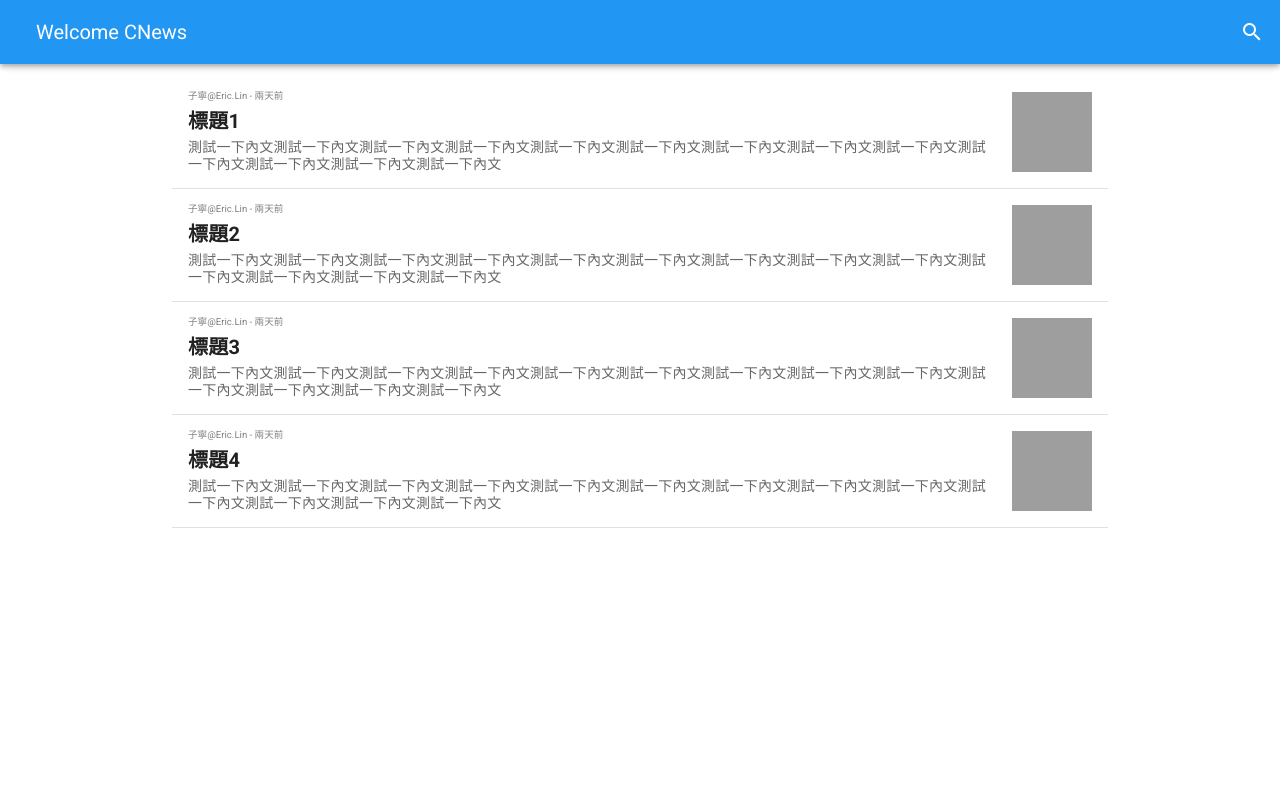
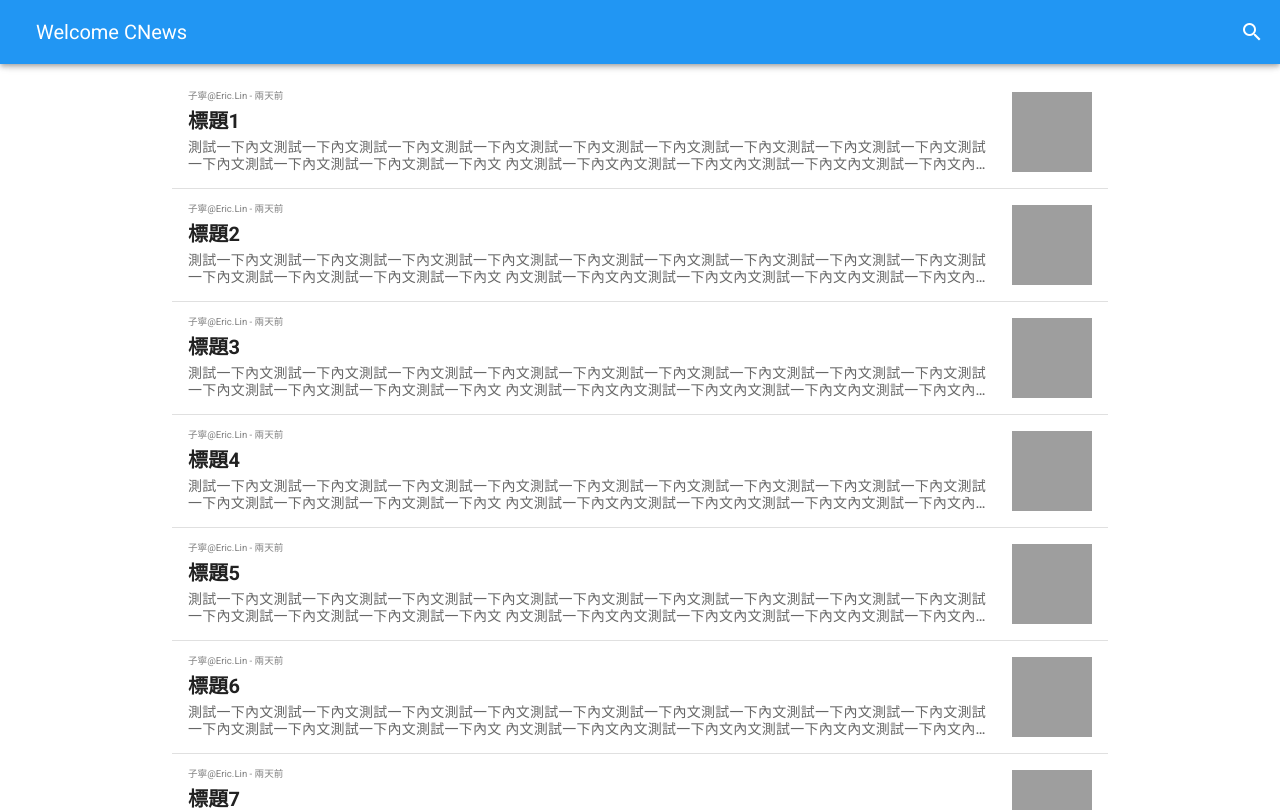
Before and after one commit to ericlin31/cnews, a Vue app: page /article in a window 1280 px wide. Shown: the top 810 px of the page. Built offline with nearby package versions, Linux system fonts and the light colour scheme.

Commit message:
date 5/4
add views AppBar and add articlePage cpns and try keep alive two cpns but no work

```diff
--- a/src/App.vue
+++ b/src/App.vue
@@ -1,23 +1,15 @@
 <template>
-  <v-app>
-    <top-bar></top-bar>
-    <v-main>
-      <v-container fluid>
-        <router-view></router-view>
-      </v-container>
-    </v-main>
-    <bottom-bar></bottom-bar>
-  </v-app>
+  <app-bar>
+    <router-view></router-view>
+  </app-bar>
 </template>
 
 <script>
-import topBar from "./components/appBar/topBar";
-import bottomBar from "./components/appBar/bottomBar";
+import appBar from "./views/AppBar";
 export default {
   name: "App",
   components: {
-    topBar,
-    bottomBar,
+    appBar,
   },
   data() {
     return {};
@@ -26,5 +18,4 @@ export default {
 };
 </script>
 
-<style lang="scss" scoped>
-</style>
+<style lang="scss" scoped></style>
--- a/src/components/appBar/bottomBar.vue
+++ b/src/components/appBar/bottomBar.vue
@@ -8,15 +8,19 @@
     class="hidden-md-and-up"
   >
     <v-btn>
-      <span>Recents</span>
+      <span>主頁面</span>
       <v-icon>mdi-history</v-icon>
     </v-btn>
     <v-btn>
-      <span>Favorites</span>
+      <span>收藏</span>
       <v-icon>mdi-heart</v-icon>
     </v-btn>
     <v-btn>
-      <span>Nearby</span>
+      <span>通知</span>
+      <v-icon>mdi-map-marker</v-icon>
+    </v-btn>
+    <v-btn>
+      <span>個人</span>
       <v-icon>mdi-map-marker</v-icon>
     </v-btn>
   </v-bottom-navigation>
@@ -32,5 +36,4 @@ export default {
 };
 </script>
 
-<style lang="scss" scoped>
-</style>
+<style lang="scss" scoped></style>
--- a/src/components/appBar/topBar.vue
+++ b/src/components/appBar/topBar.vue
@@ -74,12 +74,12 @@ export default {
   data() {
     return {
       drawer: false,
-      isSearch: false,
-      searchText: "Welcome CNews",
       navList: [
         { path: "/login", title: "登入" },
         { path: "/article", title: "文章列表" },
       ],
+      isSearch: false,
+      searchText: "Welcome CNews",
     };
   },
   methods: {
--- /dev/null
+++ b/src/components/article/articleList.vue
@@ -0,0 +1,60 @@
+<template>
+  <v-row>
+    <v-col cols="12" md="9" class="mx-auto">
+      <v-card
+        v-for="item in 10"
+        :key="item"
+        elevation="0"
+        tile
+        @click.stop="$emit('switch-article')"
+      >
+        <v-list-item three-line>
+          <v-list-item-content>
+            <div class="author-info-text">子寧@Eric.Lin - 兩天前</div>
+            <v-list-item-title class="text-h6 font-weight-bold mb-0">
+              標題{{ item }}
+            </v-list-item-title>
+            <v-list-item-subtitle class="text-body-2 font-weight-medium"
+              >測試一下內文測試一下內文測試一下內文測試一下內文測試一下內文測試一下內文測試一下內文測試一下內文測試一下內文測試一下內文測試一下內文測試一下內文測試一下內文
+              內文測試一下內文內文測試一下內文內文測試一下內文內文測試一下內文內文測試一下內文內文測試一下內文內文測試一下內文內文測試一下內文內文測試一下內文
+            </v-list-item-subtitle>
+          </v-list-item-content>
+
+          <v-list-item-avatar tile size="80" color="grey"></v-list-item-avatar>
+        </v-list-item>
+        <v-divider></v-divider>
+      </v-card>
+    </v-col>
+  </v-row>
+</template>
+
+<script>
+export default {
+  data() {
+    return {
+      scrollTop: null,
+    };
+  },
+  methods: {},
+  activated() {
+    console.log(
+      (window.pageYOffset || document.documentElement.scrollTop) -
+        (document.documentElement.clientTop || 0)
+    );
+  },
+  deactivated() {
+    console.log(
+      (window.pageYOffset || document.documentElement.scrollTop) -
+        (document.documentElement.clientTop || 0)
+    );
+  },
+};
+</script>
+
+<style lang="scss" scoped>
+.author-info-text {
+  font-size: 0.6rem;
+  font-weight: 400;
+  color: grey;
+}
+</style>
--- /dev/null
+++ b/src/components/article/articlePage.vue
@@ -0,0 +1,28 @@
+<template>
+  <v-row>
+    <v-col cols="12" md="9" class="mx-auto">
+      <v-card elevation="0" tile>
+        <v-btn
+          class="mb-3"
+          rounded
+          color="primary"
+          dark
+          @click.stop="$emit('switch-article')"
+          >返回</v-btn
+        >
+        <v-list-item-title>文章內容</v-list-item-title>
+      </v-card>
+    </v-col>
+  </v-row>
+</template>
+
+<script>
+export default {
+  data() {
+    return {};
+  },
+  methods: {},
+};
+</script>
+
+<style lang="scss" scoped></style>
--- /dev/null
+++ b/src/views/AppBar.vue
@@ -0,0 +1,28 @@
+<template>
+  <v-app>
+    <top-bar></top-bar>
+    <v-main>
+      <v-container fluid>
+        <slot></slot>
+      </v-container>
+    </v-main>
+    <bottom-bar></bottom-bar>
+  </v-app>
+</template>
+
+<script>
+import topBar from "../components/appBar/topBar";
+import bottomBar from "../components/appBar/bottomBar";
+export default {
+  data() {
+    return {};
+  },
+  components: {
+    topBar,
+    bottomBar,
+  },
+  methods: {},
+};
+</script>
+
+<style lang="scss" scoped></style>
--- a/src/views/Article.vue
+++ b/src/views/Article.vue
@@ -1,34 +1,29 @@
 <template>
-  <v-row>
-    <v-col cols="12" md="9" class="mx-auto">
-      <v-card v-for="item in 4" :key="item" elevation="0" tile>
-        <v-list-item three-line>
-          <v-list-item-content>
-            <div class="author-info-text">子寧@Eric.Lin - 兩天前</div>
-            <v-list-item-title class="text-h6 font-weight-bold mb-0">
-              標題{{ item }}
-            </v-list-item-title>
-            <v-list-item-subtitle class="text-body-2 font-weight-medium"
-              >測試一下內文測試一下內文測試一下內文測試一下內文測試一下內文測試一下內文測試一下內文測試一下內文測試一下內文測試一下內文測試一下內文測試一下內文測試一下內文</v-list-item-subtitle
-            >
-          </v-list-item-content>
-
-          <v-list-item-avatar tile size="80" color="grey"></v-list-item-avatar>
-        </v-list-item>
-        <v-divider></v-divider>
-      </v-card>
-    </v-col>
-  </v-row>
+  <keep-alive>
+    <article-list v-if="isShow" @switch-article="switchArticle"></article-list>
+    <article-page v-else @switch-article="switchArticle"></article-page>
+  </keep-alive>
 </template>
 
 <script>
-export default {};
+import articleList from "../components/article/articleList";
+import articlePage from "../components/article/articlePage";
+export default {
+  data() {
+    return {
+      isShow: true,
+    };
+  },
+  components: {
+    articleList,
+    articlePage,
+  },
+  methods: {
+    switchArticle() {
+      this.isShow = !this.isShow;
+    },
+  },
+};
 </script>
 
-<style lang="scss" scoped>
-.author-info-text {
-  font-size: 0.6rem;
-  font-weight: 400;
-  color: grey;
-}
-</style>
+<style lang="scss" scoped></style>
```
